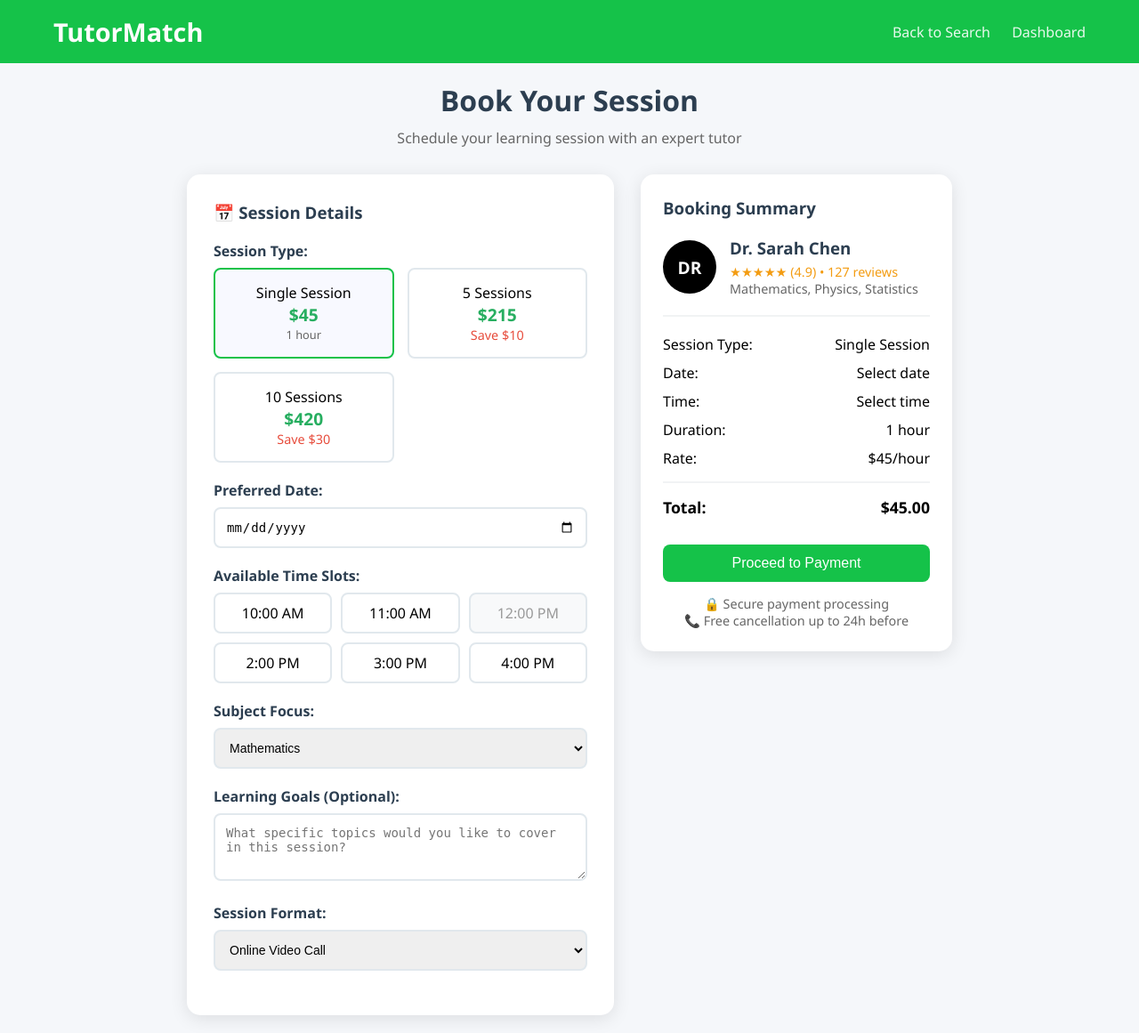
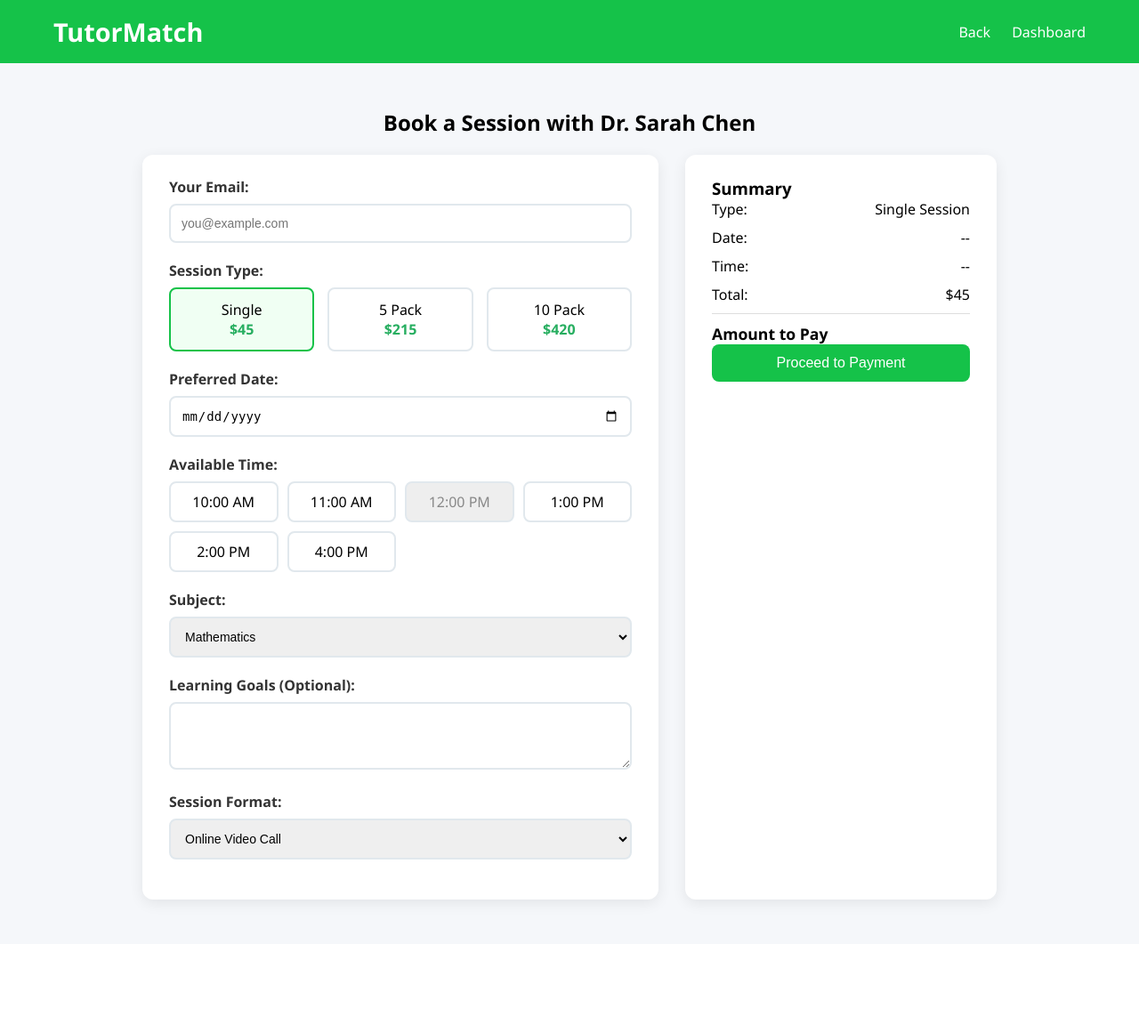
Before and after one commit to Saikirangolkonda/TutorMatch, a Flask app: page /book-session/1 in a window 1280 px wide. Shown: the whole page at 89% size. After the commit the page ends 1023 px from the top, so only its background shows below. Run offline with Flask 3, Linux system fonts and the light colour scheme.

Commit message:
Update booksession.html

```diff
--- a/templates/booksession.html
+++ b/templates/booksession.html
@@ -1,59 +1,111 @@
 <!DOCTYPE html>
 <html lang="en">
 <head>
-    <meta charset="UTF-8">
-    <meta name="viewport" content="width=device-width, initial-scale=1.0">
+  <meta charset="UTF-8" />
+  <meta name="viewport" content="width=device-width, initial-scale=1.0"/>
   <title>Book Session - TutorMatch</title>
   <style>
     * { margin: 0; padding: 0; box-sizing: border-box; }
     body { font-family: 'Segoe UI', sans-serif; background: #f5f7fa; }
 
-        .header { background: linear-gradient(135deg, #15c249 0%, #15c249 100%); color: rgb(253, 253, 253); padding: 1rem 0; }
+    .header { background: #15c249; color: white; padding: 1rem 0; }
     .nav { display: flex; justify-content: space-between; align-items: center; max-width: 1200px; margin: 0 auto; padding: 0 20px; }
     .logo { font-size: 1.8rem; font-weight: bold; }
-        .nav-links a { color: white; text-decoration: none; margin-left: 20px; opacity: 0.9; }
+    .nav-links a { color: white; text-decoration: none; margin-left: 20px; }
 
-        .container { max-width: 900px; margin: 0 auto; padding: 20px; }
-        .booking-header { text-align: center; margin-bottom: 30px; }
-        .booking-header h1 { color: #2c3e50; font-size: 2rem; margin-bottom: 10px; }
+    .container { max-width: 1000px; margin: 30px auto; padding: 20px; }
+    .booking-layout { display: grid; grid-template-columns: 1fr 350px; gap: 30px; }
 
-        .booking-layout { display: grid; grid-template-columns: 1fr 350px; gap: 30px; }
-        .booking-form { background: white; padding: 30px; border-radius: 15px; box-shadow: 0 4px 20px rgba(0,0,0,0.1); }
-        .booking-summary { background: white; padding: 25px; border-radius: 15px; box-shadow: 0 4px 20px rgba(0,0,0,0.1); height: fit-content; }
+    .booking-form, .booking-summary {
+      background: white;
+      padding: 25px 30px;
+      border-radius: 12px;
+      box-shadow: 0 4px 16px rgba(0,0,0,0.08);
+    }
 
     .form-group { margin-bottom: 20px; }
-        .form-group label { display: block; margin-bottom: 8px; color: #2c3e50; font-weight: 600; }
-        .form-group input, .form-group select, .form-group textarea { width: 100%; padding: 12px; border: 2px solid #e1e8ed; border-radius: 8px; font-size: 14px; }
-        .form-group input:focus, .form-group select:focus, .form-group textarea:focus { outline: none; border-color: #667eea; }
+    label { font-weight: 600; color: #333; margin-bottom: 8px; display: block; }
+    input, select, textarea {
+      width: 100%;
+      padding: 12px;
+      border: 2px solid #e1e8ed;
+      border-radius: 8px;
+      font-size: 14px;
+    }
+    input:focus, select:focus, textarea:focus {
+      outline: none;
+      border-color: #15c249;
+    }
 
-        .time-slots { display: grid; grid-template-columns: repeat(auto-fit, minmax(100px, 1fr)); gap: 10px; }
-        .time-slot { padding: 10px; text-align: center; border: 2px solid #e1e8ed; border-radius: 8px; cursor: pointer; transition: all 0.3s; }
-        .time-slot:hover { border-color: #667eea; }
-        .time-slot.selected { background: #667eea; color: white; border-color: #15c249; }
-        .time-slot.unavailable { background: #f8f9fa; color: #999; cursor: not-allowed; }
+    .package-options {
+      display: grid;
+      grid-template-columns: repeat(auto-fit, minmax(140px, 1fr));
+      gap: 15px;
+    }
+    .package-card {
+      border: 2px solid #e1e8ed;
+      border-radius: 8px;
+      padding: 12px;
+      text-align: center;
+      cursor: pointer;
+    }
+    .package-card:hover, .package-card.selected {
+      border-color: #15c249;
+      background-color: #f0fff3;
+    }
+    .package-price { font-weight: bold; color: #27ae60; }
 
-        .tutor-info { display: flex; align-items: center; gap: 15px; margin-bottom: 20px; padding-bottom: 20px; border-bottom: 2px solid #f1f3f4; }
-        .tutor-avatar { width: 60px; height: 60px; border-radius: 50%; background: linear-gradient(135deg, #000000, #000000); display: flex; align-items: center; justify-content: center; color: white; font-size: 1.2rem; font-weight: bold; }
-        .tutor-details h3 { color: #2c3e50; margin-bottom: 5px; }
-        .rating { color: #f39c12; font-size: 0.9rem; }
+    .time-slots {
+      display: grid;
+      grid-template-columns: repeat(auto-fit, minmax(100px, 1fr));
+      gap: 10px;
+    }
+    .time-slot {
+      padding: 10px;
+      text-align: center;
+      border: 2px solid #e1e8ed;
+      border-radius: 8px;
+      cursor: pointer;
+    }
+    .time-slot.selected {
+      background: #15c249;
+      color: white;
+      border-color: #15c249;
+    }
+    .time-slot.unavailable {
+      background: #eee;
+      color: #888;
+      cursor: not-allowed;
+    }
 
-        .summary-item { display: flex; justify-content: space-between; margin-bottom: 10px; }
-        .summary-total { border-top: 2px solid #f1f3f4; padding-top: 15px; margin-top: 15px; font-weight: bold; font-size: 1.1rem; }
+    .btn {
+      width: 100%;
+      padding: 12px;
+      background: #15c249;
+      border: none;
+      color: white;
+      border-radius: 8px;
+      font-size: 1rem;
+      cursor: pointer;
+    }
+    .btn:hover {
+      background: #10a73e;
+    }
 
-        .btn { padding: 12px 25px; background: linear-gradient(135deg, #15c249, #15c249); color: white; border: none; border-radius: 8px; cursor: pointer; font-size: 1rem; transition: transform 0.2s; width: 100%; }
-        .btn:hover { transform: scale(1.02); }
-        .btn-secondary { background: #95a5a6; }
-
-        .package-options { display: grid; grid-template-columns: repeat(auto-fit, minmax(150px, 1fr)); gap: 15px; margin-bottom: 20px; }
-        .package-card { border: 2px solid #e1e8ed; padding: 15px; border-radius: 8px; text-align: center; cursor: pointer; transition: all 0.3s; }
-        .package-card:hover { border-color: #15c249; }
-        .package-card.selected { border-color: #15c249; background: #f8f9ff; }
-        .package-price { font-size: 1.2rem; font-weight: bold; color: #27ae60; }
-        .package-savings { color: #e74c3c; font-size: 0.9rem; }
+    .summary-item {
+      display: flex;
+      justify-content: space-between;
+      margin-bottom: 10px;
+    }
+    .summary-total {
+      font-weight: bold;
+      font-size: 1.1rem;
+      border-top: 1px solid #ddd;
+      padding-top: 10px;
+    }
 
     @media (max-width: 768px) {
       .booking-layout { grid-template-columns: 1fr; }
-            .time-slots { grid-template-columns: repeat(3, 1fr); }
     }
   </style>
 </head>
@@ -62,40 +114,34 @@
     <nav class="nav">
       <div class="logo">TutorMatch</div>
       <div class="nav-links">
-                <a href="/tutor-search">Back to Search</a>
+        <a href="/tutor-search">Back</a>
         <a href="/student-dashboard">Dashboard</a>
       </div>
     </nav>
   </header>
 
   <div class="container">
-        <div class="booking-header">
-            <h1>Book Your Session</h1>
-            <p style="color: #666;">Schedule your learning session with an expert tutor</p>
-        </div>
-
+    <h2 style="margin-bottom: 20px; text-align: center;">Book a Session with {{ tutor.name }}</h2>
     <form method="POST" action="/book-session/{{ tutor_id }}">
       <div class="booking-layout">
+        <!-- Left Form -->
         <div class="booking-form">
-                    <h3 style="color: #2c3e50; margin-bottom: 20px;">📅 Session Details</h3>
+          <div class="form-group">
+            <label for="email">Your Email:</label>
+            <input type="email" name="email" id="email" required placeholder="you@example.com">
+          </div>
 
           <div class="form-group">
             <label>Session Type:</label>
             <div class="package-options">
               <div class="package-card selected" onclick="selectPackage(this, 1, {{ tutor.rate }})">
-                                <div>Single Session</div>
-                                <div class="package-price">${{ tutor.rate }}</div>
-                                <div style="font-size: 0.8rem; color: #666;">1 hour</div>
+                Single <br><span class="package-price">${{ tutor.rate }}</span>
               </div>
               <div class="package-card" onclick="selectPackage(this, 5, {{ tutor.rate * 5 - 10 }})">
-                                <div>5 Sessions</div>
-                                <div class="package-price">${{ tutor.rate * 5 - 10 }}</div>
-                                <div class="package-savings">Save $10</div>
+                5 Pack <br><span class="package-price">${{ tutor.rate * 5 - 10 }}</span>
               </div>
               <div class="package-card" onclick="selectPackage(this, 10, {{ tutor.rate * 10 - 30 }})">
-                                <div>10 Sessions</div>
-                                <div class="package-price">${{ tutor.rate * 10 - 30 }}</div>
-                                <div class="package-savings">Save $30</div>
+                10 Pack <br><span class="package-price">${{ tutor.rate * 10 - 30 }}</span>
               </div>
             </div>
             <input type="hidden" name="session_type" id="sessionType" value="Single Session">
@@ -104,40 +150,35 @@
           </div>
 
           <div class="form-group">
-                        <label>Preferred Date:</label>
-                        <input type="date" name="date" id="sessionDate" min="" onchange="loadTimeSlots()" required>
+            <label for="date">Preferred Date:</label>
+            <input type="date" name="date" id="sessionDate" min="" required onchange="loadTimeSlots()">
           </div>
 
           <div class="form-group">
-                        <label>Available Time Slots:</label>
+            <label>Available Time:</label>
             <div class="time-slots" id="timeSlots">
               <div class="time-slot" onclick="selectTime(this)">10:00 AM</div>
               <div class="time-slot" onclick="selectTime(this)">11:00 AM</div>
               <div class="time-slot unavailable">12:00 PM</div>
+              <div class="time-slot" onclick="selectTime(this)">1:00 PM</div>
               <div class="time-slot" onclick="selectTime(this)">2:00 PM</div>
-                            <div class="time-slot" onclick="selectTime(this)">3:00 PM</div>
               <div class="time-slot" onclick="selectTime(this)">4:00 PM</div>
             </div>
             <input type="hidden" name="time" id="selectedTime" required>
           </div>
 
           <div class="form-group">
-                        <label>Subject Focus:</label>
-                        <select name="subject" id="subject" required>
+            <label>Subject:</label>
+            <select name="subject" required>
               {% for subject in tutor.subjects %}
               <option value="{{ subject }}">{{ subject }}</option>
               {% endfor %}
-                            {% if not tutor.subjects %}
-                            <option>Mathematics</option>
-                            <option>Physics</option>
-                            <option>Chemistry</option>
-                            {% endif %}
             </select>
           </div>
 
           <div class="form-group">
             <label>Learning Goals (Optional):</label>
-                        <textarea name="learning_goals" rows="3" placeholder="What specific topics would you like to cover in this session?"></textarea>
+            <textarea name="learning_goals" rows="3"></textarea>
           </div>
 
           <div class="form-group">
@@ -145,130 +186,64 @@
             <select name="session_format">
               <option>Online Video Call</option>
               <option>Phone Call</option>
-                            <option>In-Person (if available)</option>
+              <option>In-Person</option>
             </select>
           </div>
         </div>
 
+        <!-- Right Summary -->
         <div class="booking-summary">
-                    <h3 style="color: #2c3e50; margin-bottom: 20px;"> Booking Summary</h3>
-
-                    <div class="tutor-info">
-                        <div class="tutor-avatar">{{ tutor.name[:2].upper() }}</div>
-                        <div class="tutor-details">
-                            <h3>{{ tutor.name }}</h3>
-                            <div class="rating">★★★★★ ({{ tutor.rating }}) • {{ tutor.reviews_count or 127 }} reviews</div>
-                            <div style="color: #666; font-size: 0.9rem;">{{ tutor.subjects|join(', ') if tutor.subjects else 'Mathematics & Physics' }}</div>
-                        </div>
-                    </div>
-
-                    <div class="summary-item">
-                        <span>Session Type:</span>
-                        <span id="summaryType">Single Session</span>
-                    </div>
-                    <div class="summary-item">
-                        <span>Date:</span>
-                        <span id="summaryDate">Select date</span>
-                    </div>
-                    <div class="summary-item">
-                        <span>Time:</span>
-                        <span id="summaryTime">Select time</span>
-                    </div>
-                    <div class="summary-item">
-                        <span>Duration:</span>
-                        <span id="summaryDuration">1 hour</span>
-                    </div>
-                    <div class="summary-item">
-                        <span>Rate:</span>
-                        <span>${{ tutor.rate }}/hour</span>
-                    </div>
-
-                    <div class="summary-total">
-                        <div class="summary-item">
-                            <span>Total:</span>
-                            <span id="summaryTotal">${{ tutor.rate }}.00</span>
-                        </div>
-                    </div>
-
-                    <button type="submit" class="btn" style="margin-top: 20px;">
-                        Proceed to Payment
-                    </button>
-
-                    <div style="margin-top: 15px; font-size: 0.9rem; color: #666; text-align: center;">
-                        <p>🔒 Secure payment processing</p>
-                        <p>📞 Free cancellation up to 24h before</p>
-                    </div>
+          <h3>Summary</h3>
+          <div class="summary-item"><span>Type:</span><span id="summaryType">Single Session</span></div>
+          <div class="summary-item"><span>Date:</span><span id="summaryDate">--</span></div>
+          <div class="summary-item"><span>Time:</span><span id="summaryTime">--</span></div>
+          <div class="summary-item"><span>Total:</span><span id="summaryTotal">${{ tutor.rate }}</span></div>
+          <div class="summary-total"><span>Amount to Pay</span></div>
+          <button type="submit" class="btn">Proceed to Payment</button>
         </div>
       </div>
     </form>
   </div>
 
   <script>
-        let selectedPackage = { sessions: 1, price: {{ tutor.rate }} };
-        let selectedDate = '';
     let selectedTime = '';
-
-        // Set minimum date to today
     document.getElementById('sessionDate').min = new Date().toISOString().split('T')[0];
 
-        function selectPackage(element, sessions, price) {
+    function selectPackage(el, sessions, price) {
       document.querySelectorAll('.package-card').forEach(card => card.classList.remove('selected'));
-            element.classList.add('selected');
-
-            selectedPackage = { sessions, price };
-
-            // Update hidden form fields
+      el.classList.add('selected');
       document.getElementById('sessionType').value = sessions === 1 ? 'Single Session' : `${sessions} Sessions Package`;
       document.getElementById('sessionsCount').value = sessions;
       document.getElementById('totalPrice').value = price;
-
-            // Update summary
-            document.getElementById('summaryType').textContent =
-                sessions === 1 ? 'Single Session' : `${sessions} Sessions Package`;
-            document.getElementById('summaryDuration').textContent =
-                sessions === 1 ? '1 hour' : `${sessions} hours total`;
-            document.getElementById('summaryTotal').textContent = `$${price}.00`;
+      document.getElementById('summaryType').textContent = document.getElementById('sessionType').value;
+      document.getElementById('summaryTotal').textContent = `$${price}`;
     }
 
-        function selectTime(element) {
-            if (element.classList.contains('unavailable')) return;
-
+    function selectTime(el) {
+      if (el.classList.contains('unavailable')) return;
       document.querySelectorAll('.time-slot').forEach(slot => slot.classList.remove('selected'));
-            element.classList.add('selected');
-
-            selectedTime = element.textContent;
+      el.classList.add('selected');
+      selectedTime = el.textContent;
       document.getElementById('selectedTime').value = selectedTime;
       document.getElementById('summaryTime').textContent = selectedTime;
     }
 
     function loadTimeSlots() {
-            selectedDate = document.getElementById('sessionDate').value;
-            document.getElementById('summaryDate').textContent =
-                new Date(selectedDate).toLocaleDateString('en-US', {
-                    weekday: 'long',
-                    year: 'numeric',
-                    month: 'long',
-                    day: 'numeric'
-                });
-
-            // Simulate loading available time slots
-            const timeSlots = document.getElementById('timeSlots');
-            const availableTimes = ['9:00 AM', '10:00 AM', '11:00 AM', '1:00 PM', '2:00 PM', '3:00 PM', '4:00 PM', '5:00 PM'];
-            const bookedTimes = ['11:00 AM', '3:00 PM']; // Simulated booked slots
-
-            timeSlots.innerHTML = availableTimes.map(time => {
-                const isBooked = bookedTimes.includes(time);
-                return `<div class="time-slot ${isBooked ? 'unavailable' : ''}"
-                            ${!isBooked ? `onclick="selectTime(this)"` : ''}>${time}</div>`;
+      const date = document.getElementById('sessionDate').value;
+      document.getElementById('summaryDate').textContent = new Date(date).toDateString();
+      // Simulated loading
+      const slots = ['9:00 AM', '10:00 AM', '11:00 AM', '1:00 PM', '2:00 PM', '4:00 PM'];
+      const booked = ['11:00 AM'];
+      document.getElementById('timeSlots').innerHTML = slots.map(time => {
+        const isBooked = booked.includes(time);
+        return `<div class="time-slot ${isBooked ? 'unavailable' : ''}" ${!isBooked ? `onclick="selectTime(this)"` : ''}>${time}</div>`;
       }).join('');
     }
 
-        // Form validation
     document.querySelector('form').addEventListener('submit', function(e) {
-            if (!selectedTime) {
+      if (!document.getElementById('selectedTime').value) {
         e.preventDefault();
-                alert('Please select a time slot for your session.');
-                return false;
+        alert("Please select a time slot.");
       }
     });
   </script>
```
Lines whose indentation alone changed are shown as unchanged.
